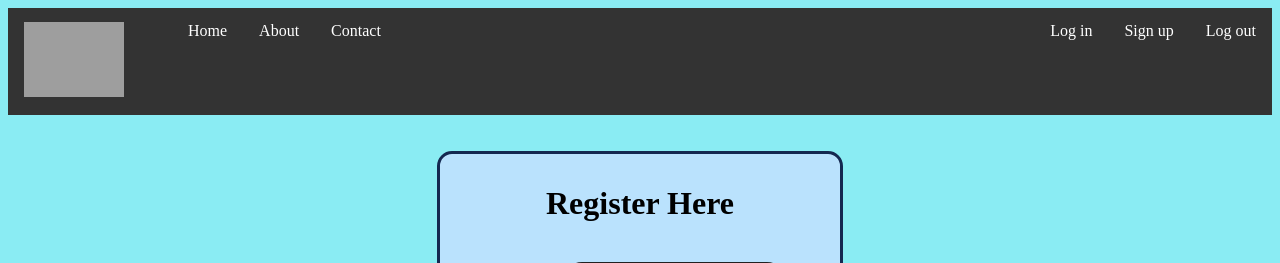
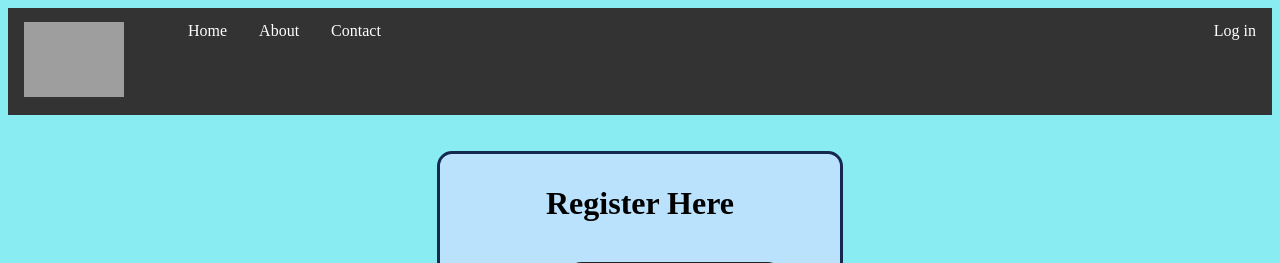
Before and after one commit to Mahekb/GetSpon, a PHP site: page /Getspon/Signup.php in a window 1280 px wide. Shown: the top 263 px of the page. Run offline with PHP 8.4, Linux system fonts and the light colour scheme; grey boxes are pictures that could not be loaded.

Commit message:
Update Signup.php

```diff
--- a/Signup.php
+++ b/Signup.php
@@ -243,8 +243,6 @@ exit;
         <li><a class="left" href="http://localhost/Getspon/Home_page.php">Home</a></li>
         <li><a class="left" href="#About">About</a></li>
         <li><a class="left" href="#Contact">Contact</a></li>
-        <li><a class="right" href="Log out">Log out</a></li>
-        <li><a class="right" href="http://localhost/Getspon/Signup.php">Sign up</a></li>
         <li><a class="right" href="http://localhost/Getspon/Login.php">Log in</a></li>
 
 </ul><br><br>
```
